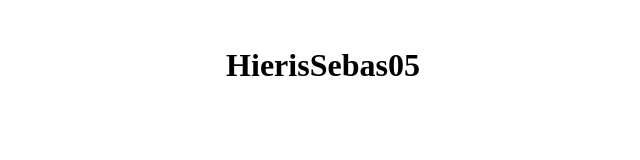
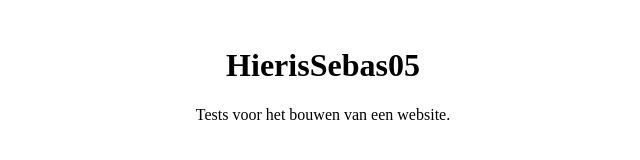
Before and after one commit to HierisSebas05/HierisSebas05.github.io, a plain HTML site: page index.html in a window 1280 px wide. Shown: the whole page, without its empty margins (317-957 px from the left). Drawn offline with Linux system fonts and the light colour scheme.

Commit message:
Commit test 2

```diff
--- a/index.html
+++ b/index.html
@@ -7,6 +7,7 @@
 
 <br>
 <center><h1>HierisSebas05</h1></center>
+<center><p>Tests voor het bouwen van een website.</p></center>
 
 </body>
 </html>
```
